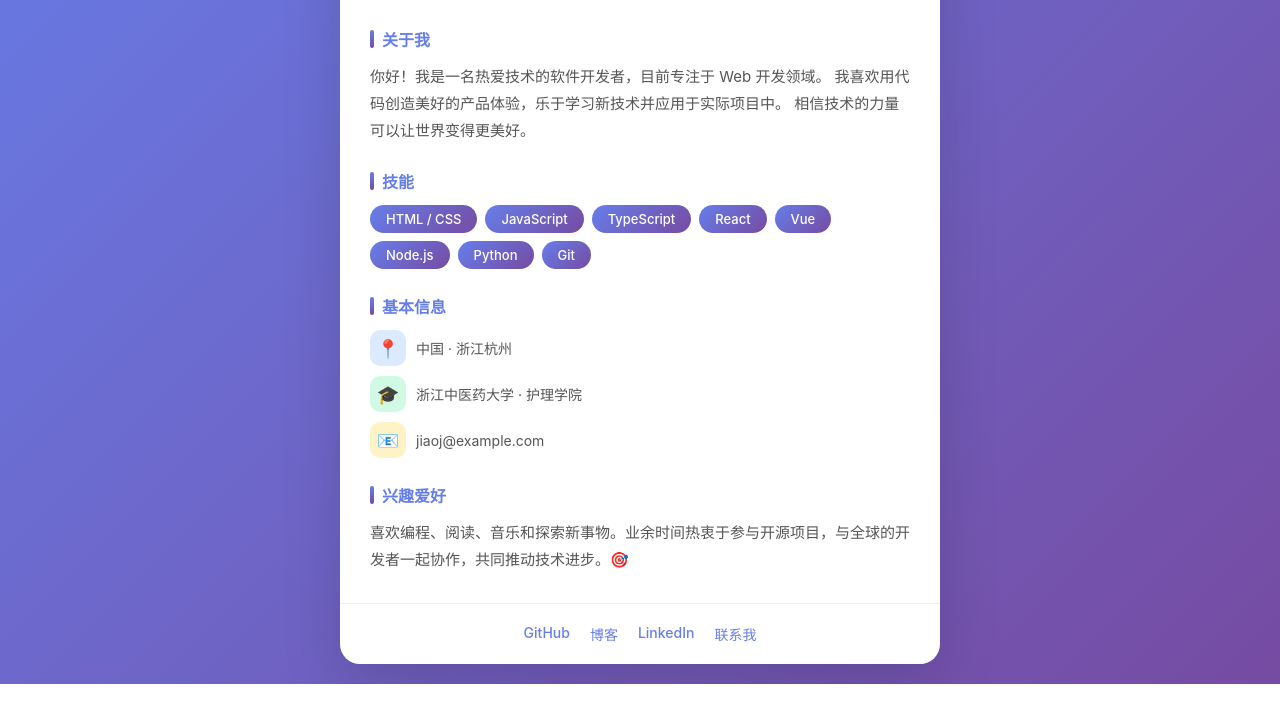
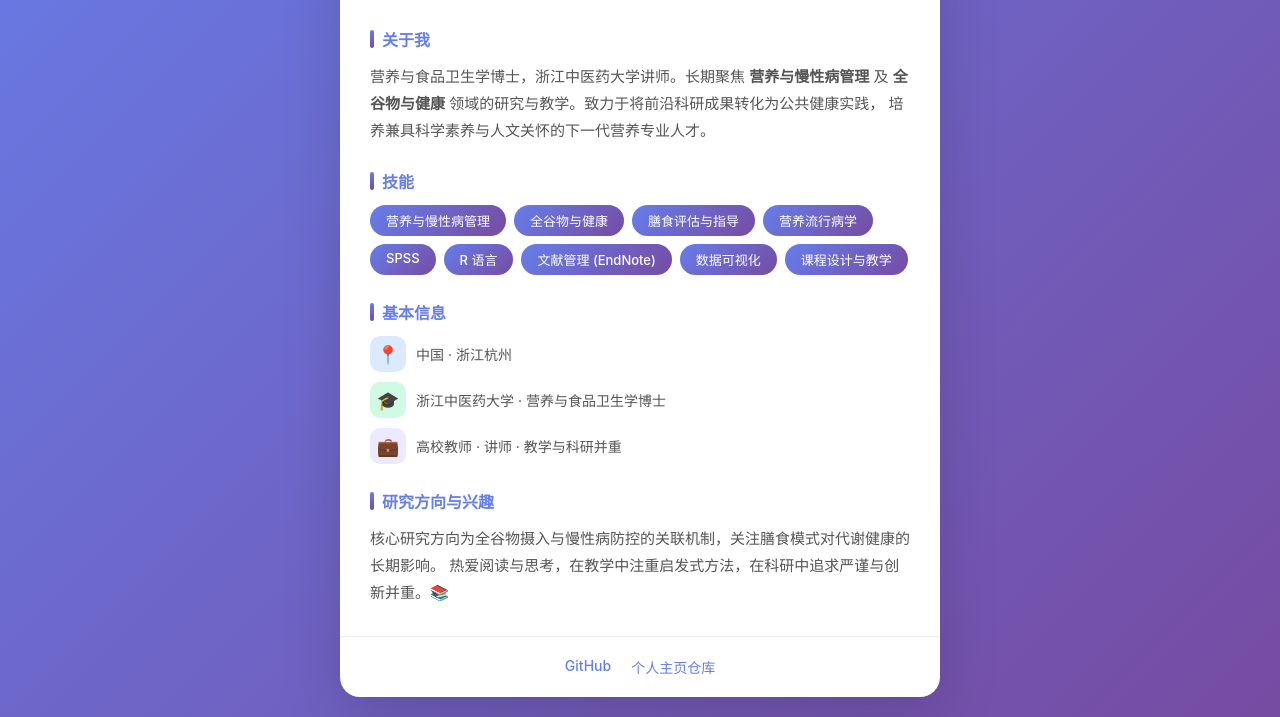
Before and after one commit to MaggieGu16/myprofile, a plain HTML site: page index.html in a window 1280 px wide. Shown: the part 297-1014 px from the top of the page. Before the commit the page ends 981 px from the top, so only its background shows below. Drawn offline with Linux system fonts and the light colour scheme.

Commit message:
个性化：更新为 Maggie Gu 营养与食品卫生学个人主页

```diff
--- a/index.html
+++ b/index.html
@@ -3,7 +3,7 @@
 <head>
     <meta charset="UTF-8">
     <meta name="viewport" content="width=device-width, initial-scale=1.0">
-    <title>个人介绍 - Jiao</title>
+    <title>Maggie Gu — 营养与食品卫生学 · 个人主页</title>
     <style>
         * {
             margin: 0;
@@ -200,32 +200,33 @@
 <body>
     <div class="card">
         <div class="header">
-            <div class="avatar">👤</div>
-            <h1>Jiao</h1>
-            <div class="title">软件开发者 · 终身学习者</div>
+            <div class="avatar">🥗</div>
+            <h1>Maggie Gu</h1>
+            <div class="title">高校教师 · 讲师 · 营养与食品卫生学博士</div>
         </div>
 
         <div class="body">
             <div class="section">
                 <h2>关于我</h2>
                 <p>
-                    你好！我是一名热爱技术的软件开发者，目前专注于 Web 开发领域。
-                    我喜欢用代码创造美好的产品体验，乐于学习新技术并应用于实际项目中。
-                    相信技术的力量可以让世界变得更美好。
+                    营养与食品卫生学博士，浙江中医药大学讲师。长期聚焦 <strong>营养与慢性病管理</strong> 及
+                    <strong>全谷物与健康</strong> 领域的研究与教学。致力于将前沿科研成果转化为公共健康实践，
+                    培养兼具科学素养与人文关怀的下一代营养专业人才。
                 </p>
             </div>
 
             <div class="section">
                 <h2>技能</h2>
                 <div class="tags">
-                    <span class="tag">HTML / CSS</span>
-                    <span class="tag">JavaScript</span>
-                    <span class="tag">TypeScript</span>
-                    <span class="tag">React</span>
-                    <span class="tag">Vue</span>
-                    <span class="tag">Node.js</span>
-                    <span class="tag">Python</span>
-                    <span class="tag">Git</span>
+                    <span class="tag">营养与慢性病管理</span>
+                    <span class="tag">全谷物与健康</span>
+                    <span class="tag">膳食评估与指导</span>
+                    <span class="tag">营养流行病学</span>
+                    <span class="tag">SPSS</span>
+                    <span class="tag">R 语言</span>
+                    <span class="tag">文献管理 (EndNote)</span>
+                    <span class="tag">数据可视化</span>
+                    <span class="tag">课程设计与教学</span>
                 </div>
             </div>
 
@@ -237,26 +238,27 @@
                 </div>
                 <div class="info-item">
                     <div class="icon icon-edu">🎓</div>
-                    <div>浙江中医药大学 · 护理学院</div>
+                    <div>浙江中医药大学 · 营养与食品卫生学博士</div>
                 </div>
                 <div class="info-item">
-                    <div class="icon icon-email">📧</div>
-                    <div>jiaoj@example.com</div>
+                    <div class="icon icon-work">💼</div>
+                    <div>高校教师 · 讲师 · 教学与科研并重</div>
                 </div>
             </div>
 
             <div class="section">
-                <h2>兴趣爱好</h2>
-                <p>喜欢编程、阅读、音乐和探索新事物。业余时间热衷于参与开源项目，与全球的开发者一起协作，共同推动技术进步。🎯</p>
+                <h2>研究方向与兴趣</h2>
+                <p>
+                    核心研究方向为全谷物摄入与慢性病防控的关联机制，关注膳食模式对代谢健康的长期影响。
+                    热爱阅读与思考，在教学中注重启发式方法，在科研中追求严谨与创新并重。📚
+                </p>
             </div>
         </div>
 
         <div class="footer">
             <div class="social-links">
-                <a href="https://github.com" target="_blank">GitHub</a>
-                <a href="#" target="_blank">博客</a>
-                <a href="#" target="_blank">LinkedIn</a>
-                <a href="#" target="_blank">联系我</a>
+                <a href="https://github.com/MaggieGu16" target="_blank">GitHub</a>
+                <a href="https://github.com/MaggieGu16/self-introduction" target="_blank">个人主页仓库</a>
             </div>
         </div>
     </div>
```
